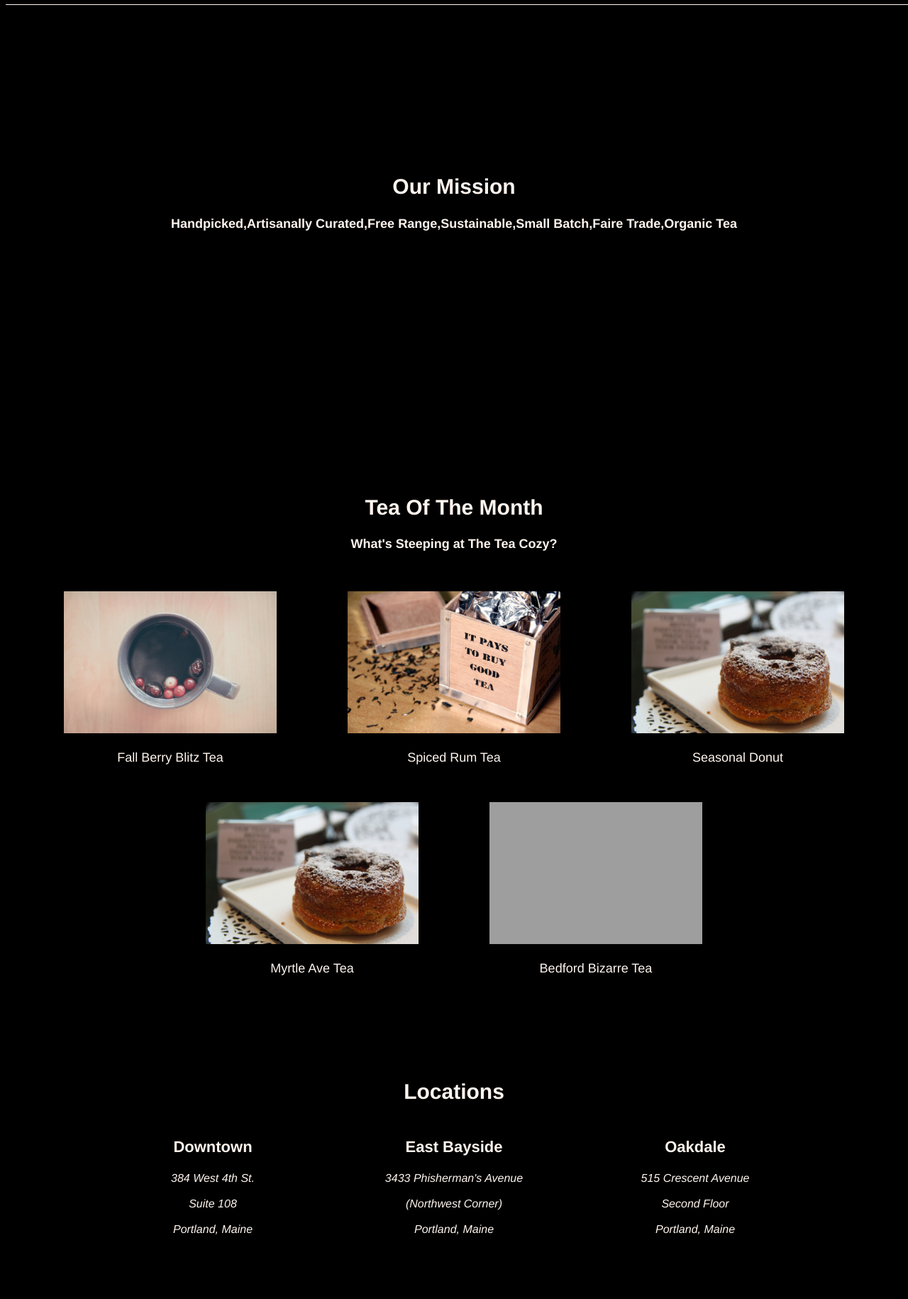
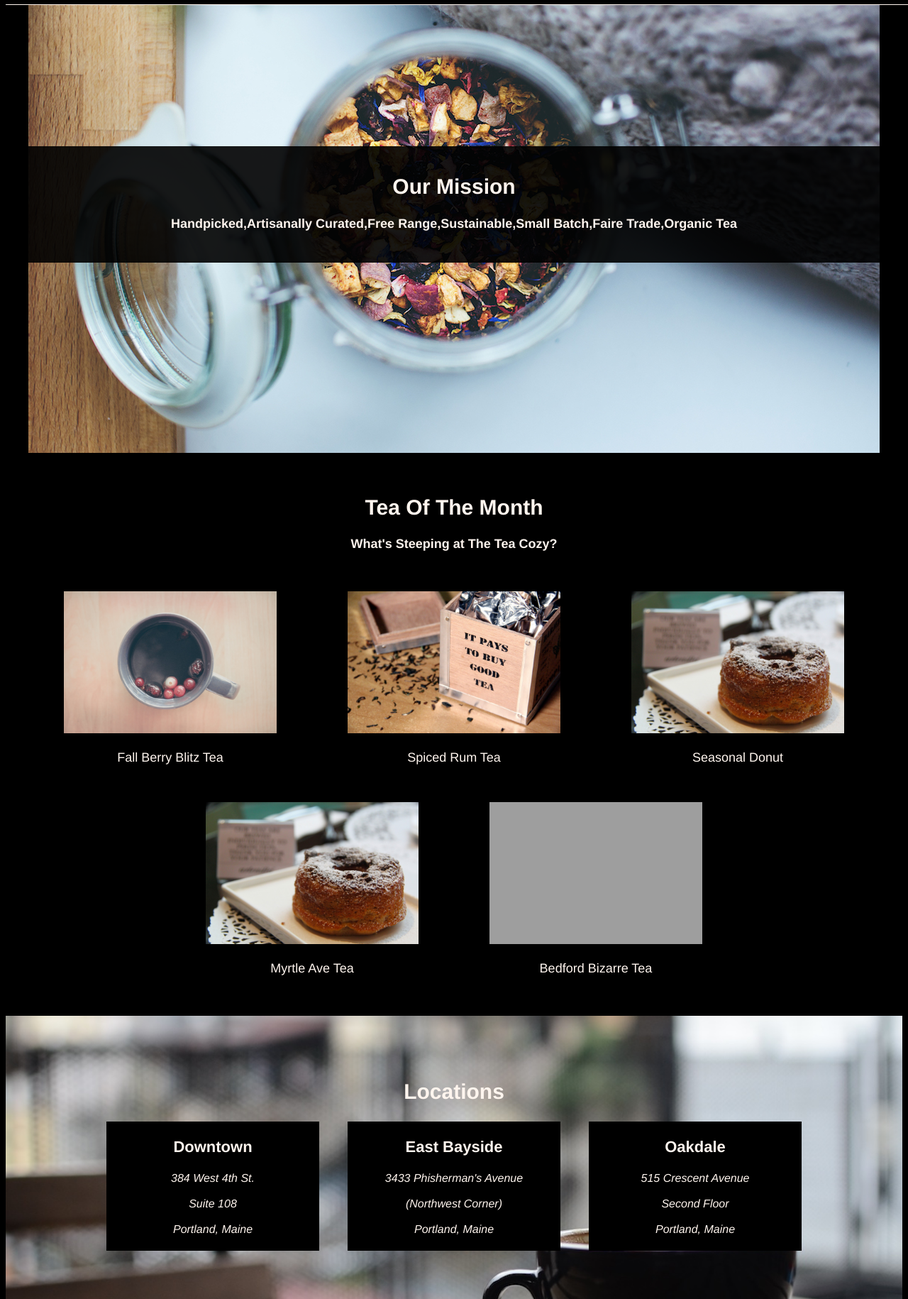
Before and after one commit to AsmaaG87/teacozy, a plain HTML site: page index.html in a window 1280 px wide. Shown: the part 70-1900 px from the top of the page at 71% size. Drawn offline with Linux system fonts and the light colour scheme; grey boxes are pictures that could not be loaded.

Commit message:
Update index.css

```diff
--- a/index.css
+++ b/index.css
@@ -41,7 +41,7 @@ nav a{
     justify-content: center;
     align-items: center;
     flex-direction: column;
-    background-image: url("images/img-mission-background.jpg");
+    background-image: url("img-mission-background.jpg");
     background-size: cover;
     background-position: center;
     height: 700px;
@@ -109,7 +109,7 @@ h4{
 }
 /*LOCATIONS SECTION*/
 #locations{
-    background-image: url("images/img-locations-background.jpg");
+    background-image: url("img-locations-background.jpg");
     background-size: cover;
     background-position: center;
     height: 500px;
```
